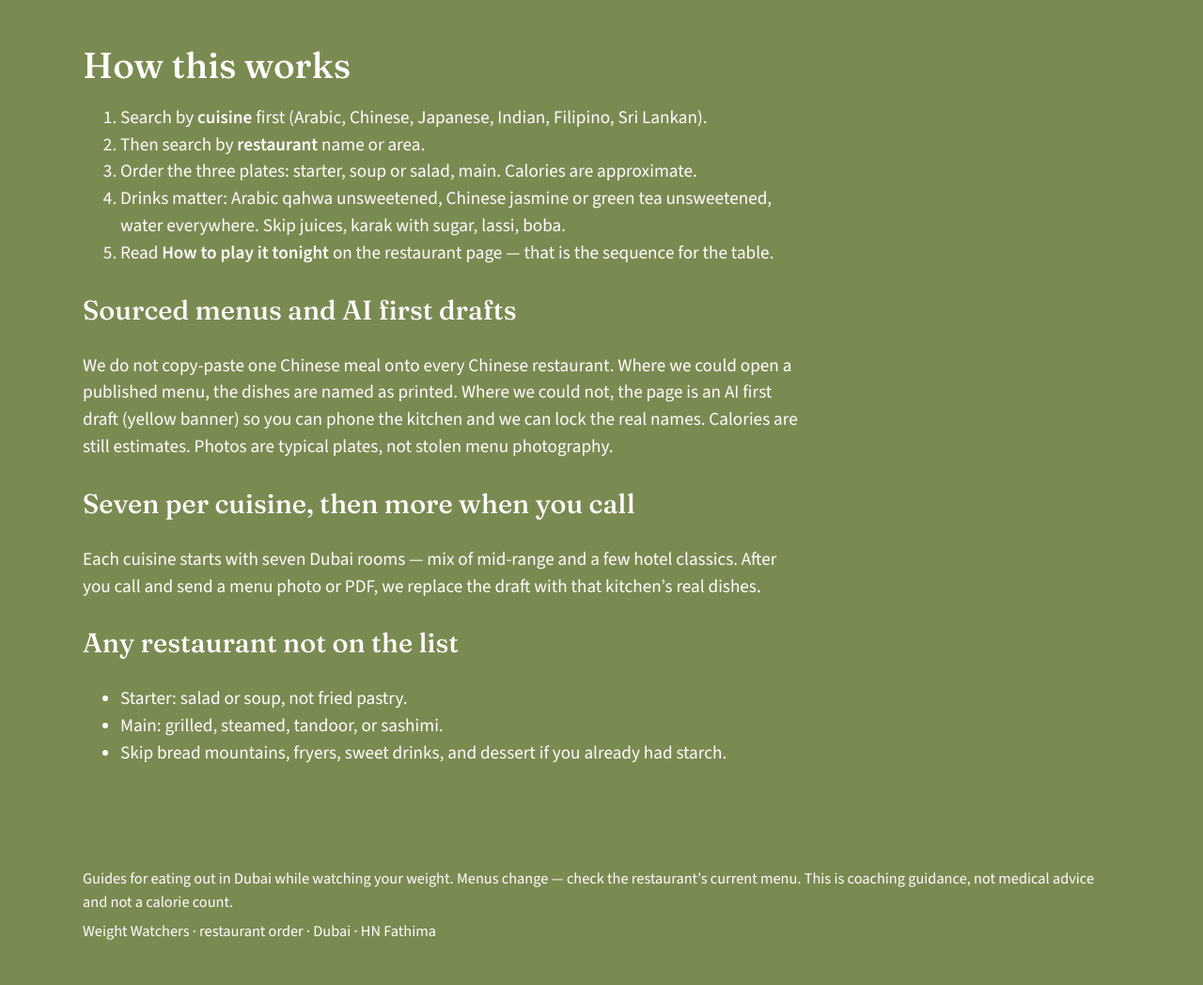
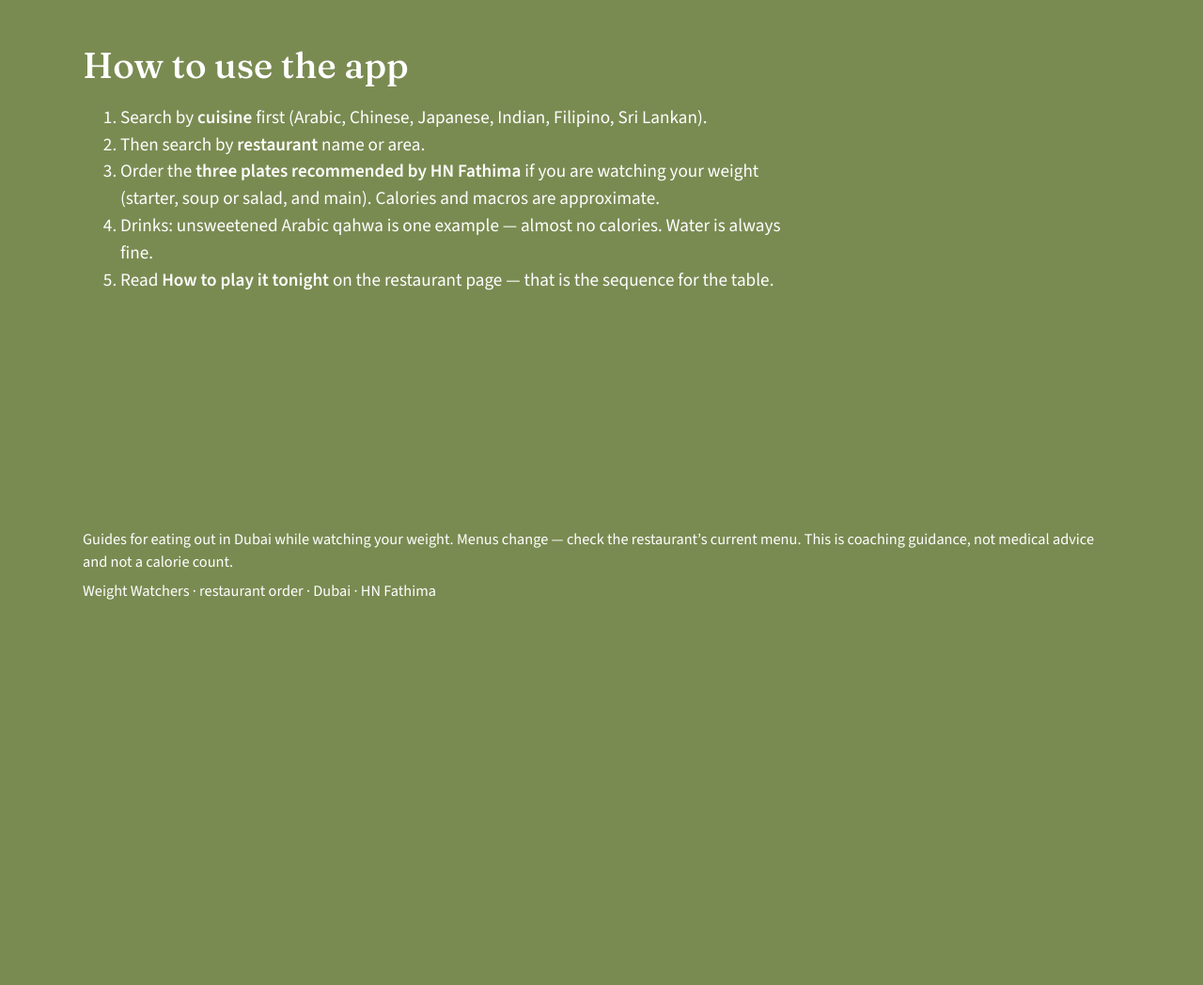
Before and after one commit to katrinakhan/weight-watchers-dubai, a Flask app: page /how-this-works in a window 1280 px wide. Shown: the part 113-1161 px from the top of the page at 94% size. After the commit the page ends 751 px from the top, so only its background shows below. Run offline with Flask 3, Linux system fonts and the light colour scheme.

Commit message:
Keep How to use the app to five short steps only.
Co-authored-by: Cursor <cursoragent@cursor.com>

```diff
--- a/templates/how.html
+++ b/templates/how.html
@@ -1,24 +1,14 @@
 {% extends "base.html" %}
-{% block title %}How this works — Weight Watchers{% endblock %}
+{% block title %}How to use the app — Weight Watchers{% endblock %}
 {% block content %}
 <article class="prose">
-    <h1>How this works</h1>
+    <h1>How to use the app</h1>
     <ol>
         <li>Search by <strong>cuisine</strong> first (Arabic, Chinese, Japanese, Indian, Filipino, Sri Lankan).</li>
         <li>Then search by <strong>restaurant</strong> name or area.</li>
-        <li>Order the three plates: starter, soup or salad, main. Calories are approximate.</li>
-        <li>Drinks matter: Arabic qahwa unsweetened, Chinese jasmine or green tea unsweetened, water everywhere. Skip juices, karak with sugar, lassi, boba.</li>
+        <li>Order the <strong>three plates recommended by HN Fathima</strong> if you are watching your weight (starter, soup or salad, and main). Calories and macros are approximate.</li>
+        <li>Drinks: unsweetened Arabic qahwa is one example — almost no calories. Water is always fine.</li>
         <li>Read <strong>How to play it tonight</strong> on the restaurant page — that is the sequence for the table.</li>
     </ol>
-    <h2>Sourced menus and AI first drafts</h2>
-    <p>We do not copy-paste one Chinese meal onto every Chinese restaurant. Where we could open a published menu, the dishes are named as printed. Where we could not, the page is an AI first draft (yellow banner) so you can phone the kitchen and we can lock the real names. Calories are still estimates. Photos are typical plates, not stolen menu photography.</p>
-    <h2>Seven per cuisine, then more when you call</h2>
-    <p>Each cuisine starts with seven Dubai rooms — mix of mid-range and a few hotel classics. After you call and send a menu photo or PDF, we replace the draft with that kitchen’s real dishes.</p>
-    <h2>Any restaurant not on the list</h2>
-    <ul>
-        <li>Starter: salad or soup, not fried pastry.</li>
-        <li>Main: grilled, steamed, tandoor, or sashimi.</li>
-        <li>Skip bread mountains, fryers, sweet drinks, and dessert if you already had starch.</li>
-    </ul>
 </article>
 {% endblock %}
```
